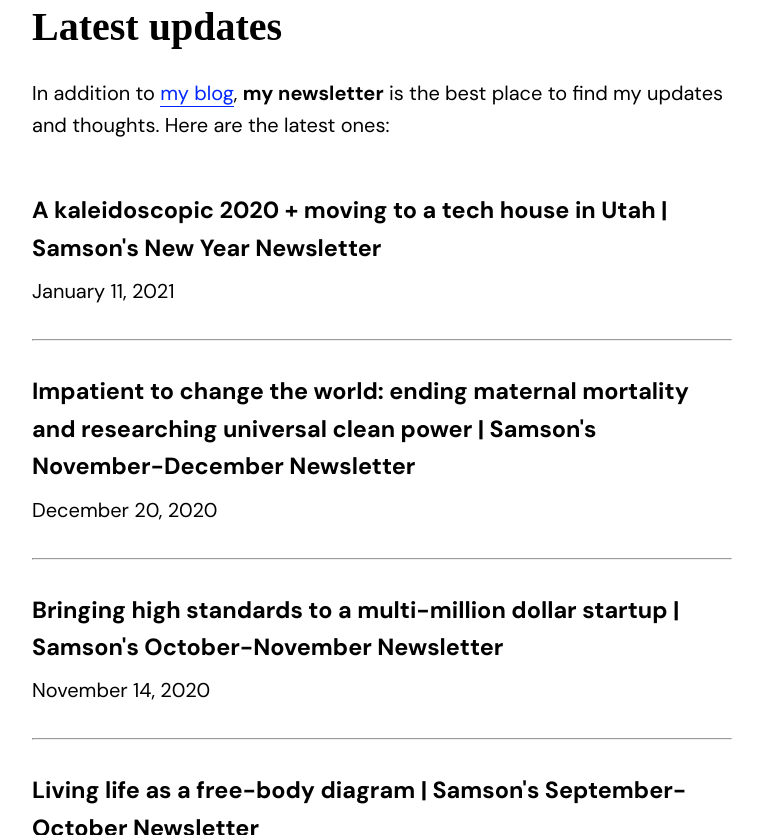
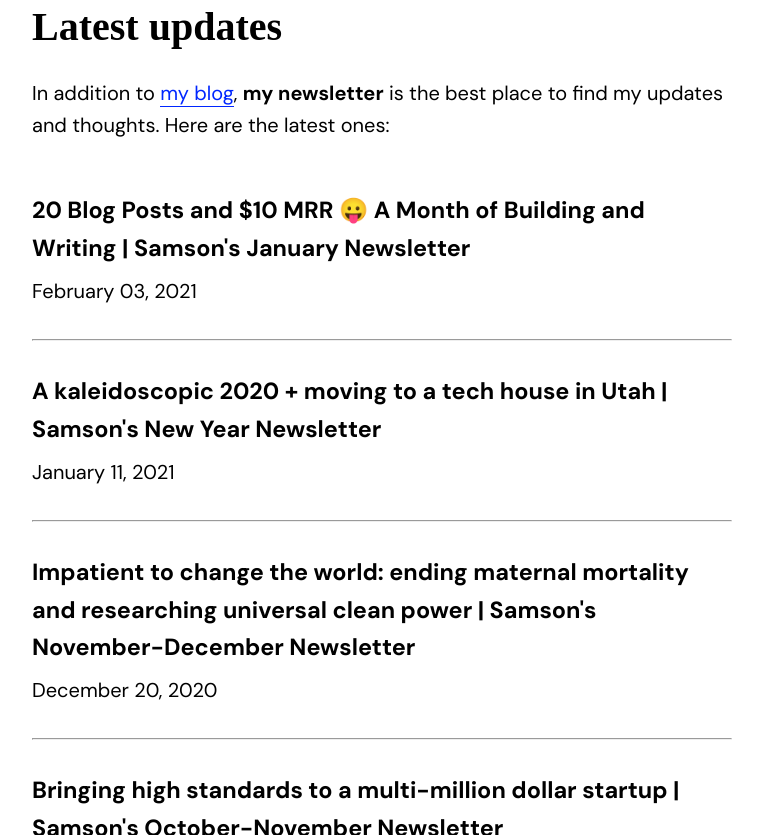
Before and after one commit to wwsalmon/portfolio, a Jekyll site: the page built from index.md, in a window 1280 px wide and 900 px high, scrolled down 1581 px, cut to the strip 65-900 px from the top of the window. Shown: the whole strip, without its empty margins (258-1021 px from the left). Built offline with Jekyll 4.4.1, drawn with Linux system fonts in a browser that asks for light colours; some web fonts are replaced.

Commit message:
add january newsletter

```diff
--- a/_data/newsletters.json
+++ b/_data/newsletters.json
@@ -18,5 +18,10 @@
         "subject": "A kaleidoscopic 2020 + moving to a tech house in Utah | Samson's New Year Newsletter",
         "date": "2021-01-11",
         "link": "https://preview.mailerlite.com/v1x0k0"
+    },
+    {
+        "subject": "20 Blog Posts and $10 MRR 😛 A Month of Building and Writing | Samson's January Newsletter",
+        "date": "2021-02-03",
+        "link": "https://preview.mailerlite.com/w1i0f5"
     }
 ]
```
